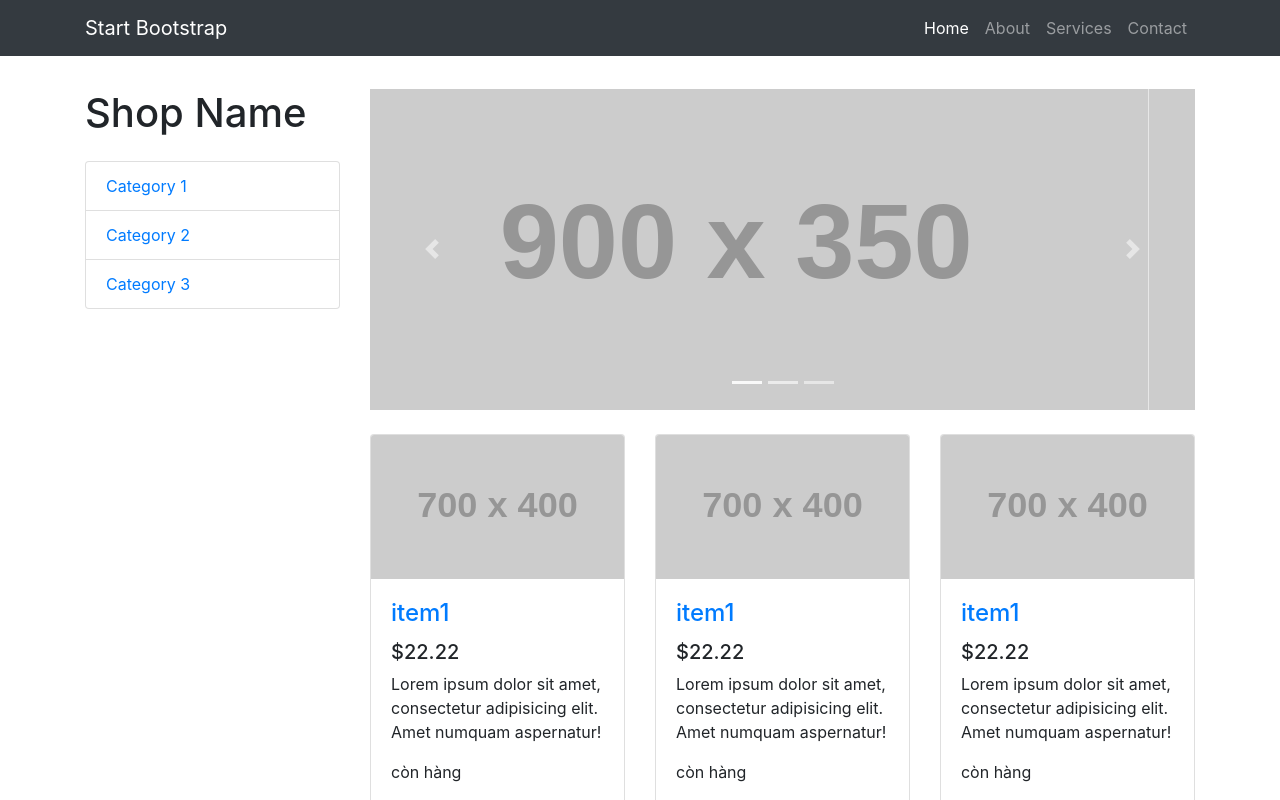
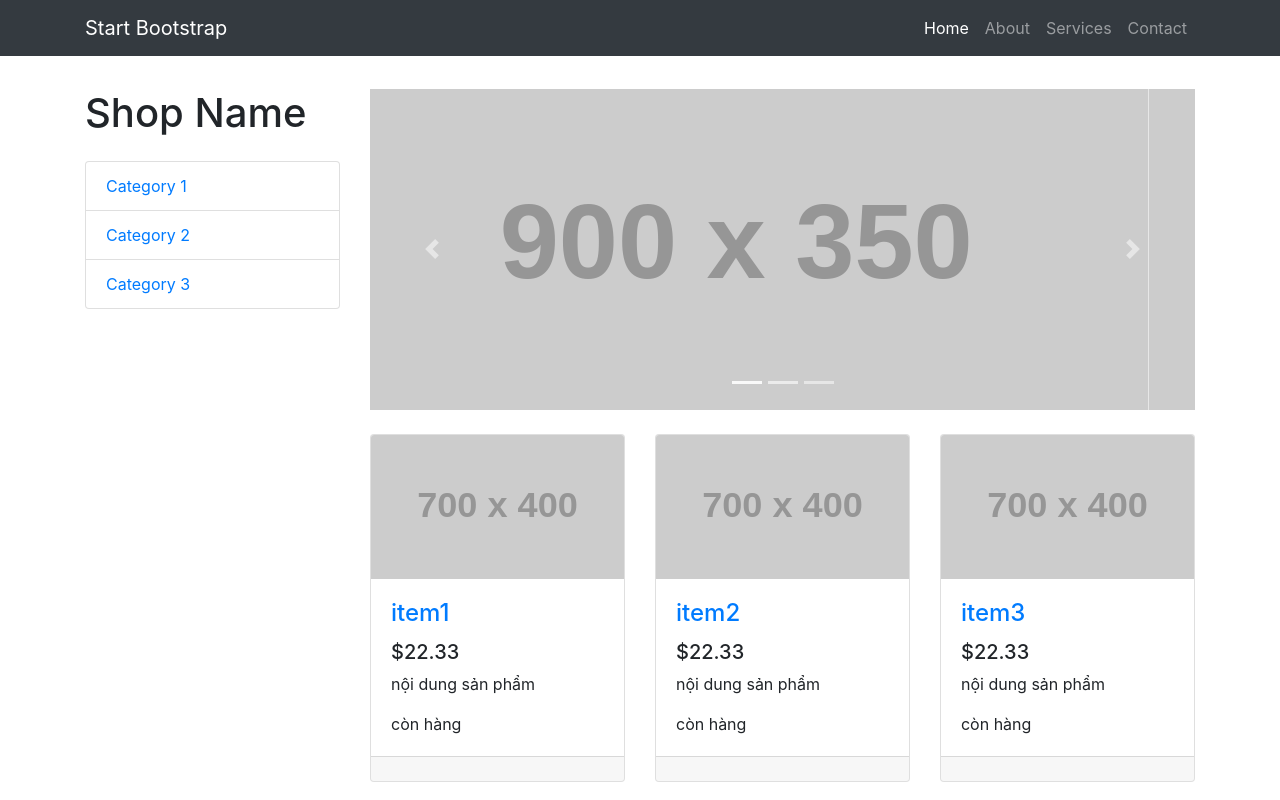
Before and after one commit to canhnguyennd/angular-ph09146-lab3, an Angular app: page / in a window 1280 px wide. Shown: the top 800 px of the page. Built offline with nearby package versions, Linux system fonts and the light colour scheme.

Commit message:
3 files modified, 1 added

```diff
--- /dev/null
+++ b/src/app/MockData.ts
@@ -0,0 +1,25 @@
+import {Product} from './Product'
+export const Data : Product[] =
+[
+  {
+    id:1,
+    name:"item1",
+    price:22.33,
+    desc:"nội dung sản phẩm",
+    status: true
+  },
+  {
+    id:2,
+    name:"item2",
+    price:22.33,
+    desc:"nội dung sản phẩm",
+    status: true
+  },
+  {
+    id:3,
+    name:"item3",
+    price:22.33,
+    desc:"nội dung sản phẩm",
+    status: true
+  }
+]
--- a/src/app/product-list/product-list.component.html
+++ b/src/app/product-list/product-list.component.html
@@ -1,10 +1,28 @@
 <div class="row">
 
+        <!-- <app-product class="col-lg-4 col-md-6 mb-4"></app-product>
         <app-product class="col-lg-4 col-md-6 mb-4"></app-product>
         <app-product class="col-lg-4 col-md-6 mb-4"></app-product>
         <app-product class="col-lg-4 col-md-6 mb-4"></app-product>
         <app-product class="col-lg-4 col-md-6 mb-4"></app-product>
-        <app-product class="col-lg-4 col-md-6 mb-4"></app-product>
-        <app-product class="col-lg-4 col-md-6 mb-4"></app-product>
+        <app-product class="col-lg-4 col-md-6 mb-4"></app-product> -->
+        <div class="col-lg-4 col-md-6 mb-4" *ngFor="let product of products">
+          <div class="card h-100" >
+              <a href="#"><img class="card-img-top" src="https://dummyimage.com/700x400" alt=""></a>
+              <div class="card-body">
+                <h4 class="card-title">
+                  <a href="#">{{product.name}}</a>
+                </h4>
+                <h5>${{product.price}}</h5>
+                <p class="card-text">{{product.desc}}</p>
+                <p class="card-text">{{product.status ? "còn hàng" : "hết hàng"}}</p>
+              </div>
+              <div class="card-footer">
+                <small class="text-muted">
+                </small>
+              </div>
+            </div>
+        </div>
+
 
 </div>
--- a/src/app/product-list/product-list.component.ts
+++ b/src/app/product-list/product-list.component.ts
@@ -1,4 +1,5 @@
 import { Component, OnInit } from '@angular/core';
+import {Data} from '../MockData';
 
 @Component({
   selector: 'app-product-list',
@@ -11,5 +12,6 @@ export class ProductListComponent implements OnInit {
 
   ngOnInit() {
   }
+  products=Data;
 
 }
--- a/src/app/product/product.component.html
+++ b/src/app/product/product.component.html
@@ -1,4 +1,4 @@
-<div class="card h-100">
+<!-- <div class="card h-100">
               <a href="#"><img class="card-img-top" src="https://dummyimage.com/700x400" alt=""></a>
               <div class="card-body">
                 <h4 class="card-title">
@@ -10,13 +10,12 @@
               </div>
               <div class="card-footer">
                 <small class="text-muted">
-                  <button class="btn btn-primary" (click)="changestatus()">trang thai</button>
+                  <button class="btn btn-primary" (click)="changestatus()">trang thai</button> -->
                   <!-- <input class="text" (keyup)="changeTitle($event)"> -->
-                  <form action="">
+                  <!-- <form action="">
                       <input class="text" [(ngModel)]="product.name" name="$1">
                       <input class="text" [(ngModel)]="product.desc" name="$2">
                   </form>
                 </small>
-
               </div>
-            </div>
+            </div> -->
```
